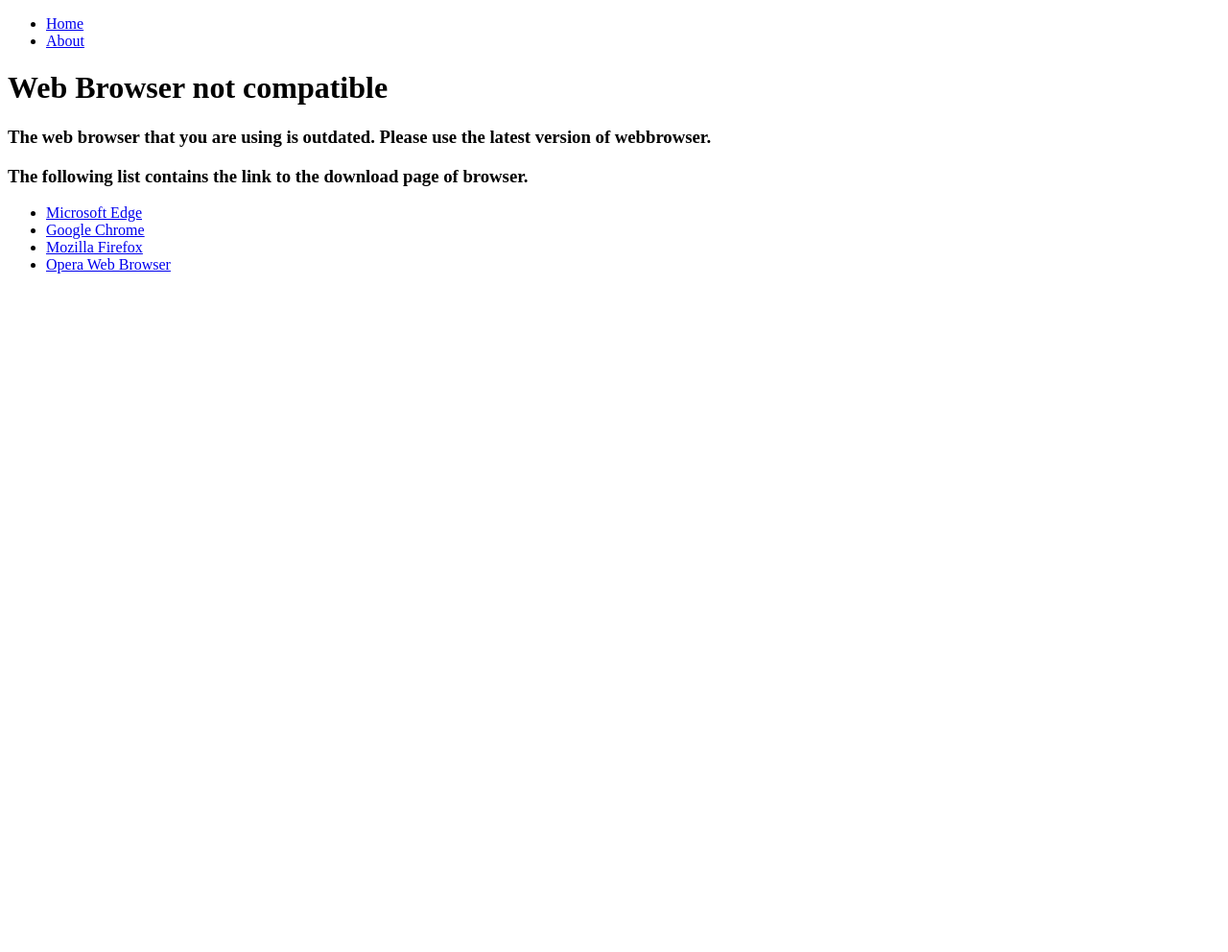
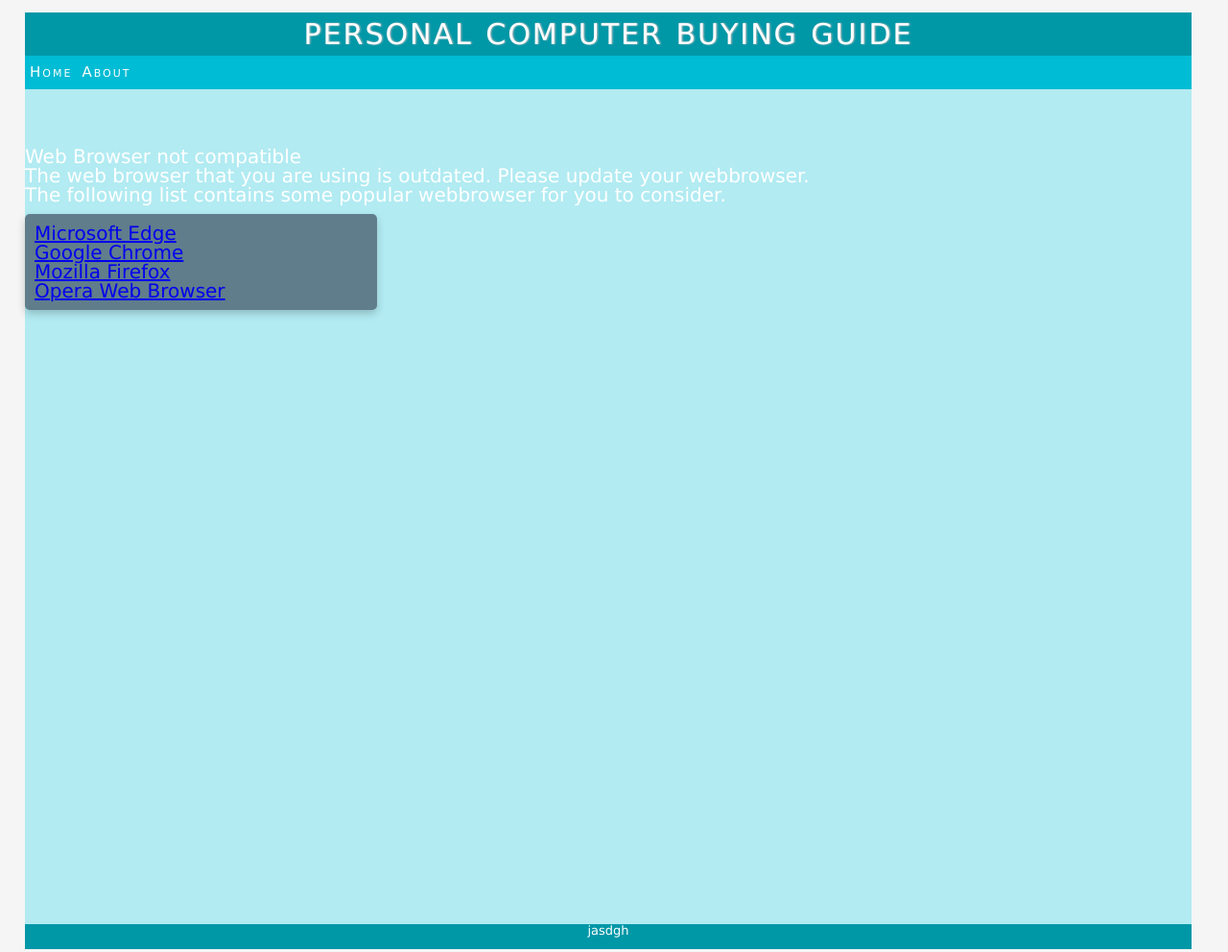
Before and after one commit to BalajiJagadeesan/Selector-HTML, a plain HTML site: page browser.html in a window 1280 px wide. Shown: the whole page at 96% size. Before the commit the page ends 800 px from the top, so only its background shows below. Drawn offline with Linux system fonts and the light colour scheme.

Commit message:
Animation and browser compatability landing page corrected

```diff
--- a/browser.html
+++ b/browser.html
@@ -4,32 +4,39 @@
 <head>
 	<meta http-equiv="content-type" content="text/html" charset="utf-8">
 	<meta name="description" content="A simple part picker website to pick up Peripharls of a PC">
-    <!--<link rel="stylesheet" type="text/css" href="../Project_1/css/partpicker.css" />
-    -->
-    <script src="browsercheck.js"></script>
+	<link rel="stylesheet" type="text/css" href="css/partpicker.css" />
+	<script type="text/javascript" src="browsercheck.js"></script>
 	<title> Simple part picker website </title>
 </head>
 
 <body>
-    <div id="wrapper">
+	<div class="box">
+		<div id="header">
+			<p>PERSONAL COMPUTER BUYING GUIDE</p>
 			<div id="navigation">
 				<ul class="topnav">
-                <li><a class="active" href="index.html">Home</a></li>
+					<li><a href="index.html">Home</a></li>
 					<li><a href="about.html">About</a></li>
 				</ul>
 			</div>
-        <div>
+		</div>
+		<div id="wrapper">
+			<div id=imagels></div>
+			<div class="content">
+				<div class="browser">
 					<h1>Web Browser not compatible</h1>
-            <h3>The web browser that you are using is outdated. Please use the latest version of webbrowser.</h3>
-            <h3>The following list contains the link to the download page of browser.</h3> </div>
-        <div>
-            <ul class="browser-list-1">
-                <li><a href="https://www.microsoft.com/en-us/windows/microsoft-edge">Microsoft Edge</a></li>
-                <li><a href="https://www.google.com/chrome/browser/desktop/index.html">Google Chrome</a></li>
-                <li><a href="https://www.mozilla.org/en-US/firefox/new/">Mozilla Firefox</a></li>
-                <li><a href="http://www.opera.com/">Opera Web Browser</a></li>
+					<h3>The web browser that you are using is outdated. Please update your webbrowser.</h3>
+					<h3>The following list contains some popular webbrowser for you to consider.</h3>
+					<ul class="cards">
+						<li><a href="https://www.microsoft.com/en-us/windows/microsoft-edge" target="_blank">Microsoft Edge</a></li>
+						<li><a href="https://www.google.com/chrome/browser/desktop/index.html" target="_blank">Google Chrome</a></li>
+						<li><a href="https://www.mozilla.org/en-US/firefox/new/" target="_blank">Mozilla Firefox</a></li>
+						<li><a href="http://www.opera.com/" target="_blank">Opera Web Browser</a></li>
 					</ul>
 				</div>
+			</div>
+		</div>
+		<div id="footer"> jasdgh </div>
 	</div>
 </body>
 
--- a/browsercheck.js
+++ b/browsercheck.js
@@ -1,3 +1,5 @@
+//Derived from the code written by Hermann Ingjaldsson to get the details of the browser
+// Visit the page for the full module for browsercheck https://synodins.com/shared/modules/js/browser/6.js
 function get_browser() {
 	var ua = navigator.userAgent
 		, tem, M = ua.match(/(opera|chrome|safari|firefox|msie|trident(?=\/))\/?\s*(\d+)/i) || [];
@@ -26,15 +28,12 @@ function get_browser() {
 		, version: M[1]
 	};
 }
-
+//function to be trigerred on onload of page to check browser
 function browserCheck() {
 	var browser = get_browser();
-    if (browser.name == "MSIE" && browser.version < 7){
-    //if (browser.name != "MSIE" && browser.version != 7) {
+	if (browser.name == "MSIE" && browser.version < 7) {
 		window.location.href = "browser.html";
 	}
-    else {
 	console.log(browser.name);
 	console.log(browser.version);
 }
-}
--- a/css/partpicker.css
+++ b/css/partpicker.css
@@ -56,7 +56,6 @@ ul.topnav li a {
 	font-weight: normal;
 	font-size: 15px;
 	font-variant: small-caps;
-	/*line-height: 20px;*/
 	letter-spacing: 2px;
 	word-spacing: 2px;
 	text-transform: capitalize;
@@ -87,13 +86,12 @@ ul.topnav li.right {
 }
 
 #wrapper {
-	margin-left: auto;
-	margin-right: auto;
+	position:relative;
 	width: 95%
 }
 
 .content {
-	float: absolute;
+	position:relative;
 	text-align: left
 }
 
@@ -113,6 +111,10 @@ select {
 	background: #ccc;
 }
 
+input{
+	display:block;
+}
+
 img {
 	float: right;
 	margin-top: 10px;
@@ -122,10 +124,14 @@ img {
 	width: 30%;
 	border-radius: 5px;
 }
-
+.browser{
+	font-size: 20px;
+	padding-top:3em;
+}
 .cards {
 	background-color: #607D8B;
 	margin-top: 10px;
+	position: relative;
 	width: 20%;
 	padding: 10px;
 	box-shadow: 0 4px 8px 0 rgba(0, 0, 0, 0.2);
@@ -138,8 +144,6 @@ img {
 	box-shadow: 0 8px 16px 0 rgba(0, 0, 0, 0.2);
 }
 
-
-
 #footer {
 	width: 95vw;
 	height: 2em;
```
Also changed, not shown: question.js (+18 -1 lines). Lines whose indentation alone changed are shown as unchanged.
